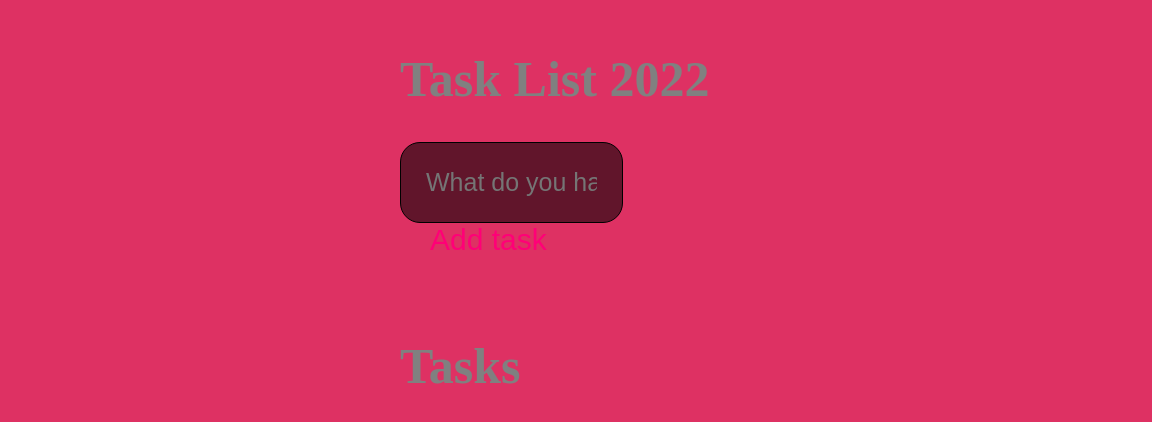
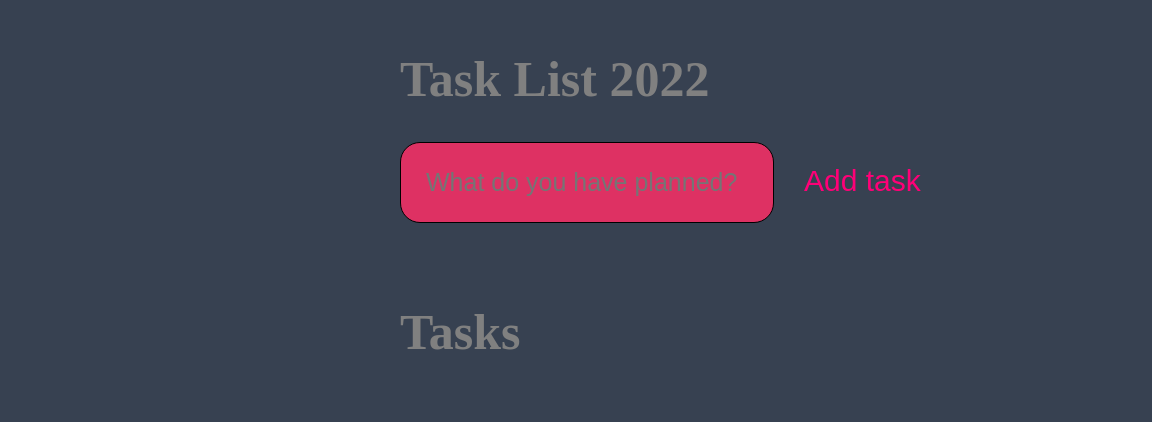
Before and after one commit to honeyposh/react-todo, a React (Create React App) app: page / in a window 768 px wide. Shown: the top 422 px of the page, 1152 px wide, since content can reach past the window. Built offline with nearby package versions, Linux system fonts and the light colour scheme.

Commit message:
commited second time

```diff
--- a/src/components/Input.module.css
+++ b/src/components/Input.module.css
@@ -14,3 +14,12 @@ button {
   color: rgb(255, 0, 119);
   margin-left: 30px;
 }
+@media (min-width: 600px) and (max-width: 768px) {
+  input {
+    background-color: #de3163;
+    width: auto;
+  }
+  body {
+    width: 100%;
+  }
+}
--- a/src/index.css
+++ b/src/index.css
@@ -8,8 +8,3 @@ body {
   background-color: #374151;
   margin-left: 400px;
 }
-@media (min-width: 600px) and (max-width: 768px) {
-  body {
-    background-color: #de3163;
-  }
-}
```
